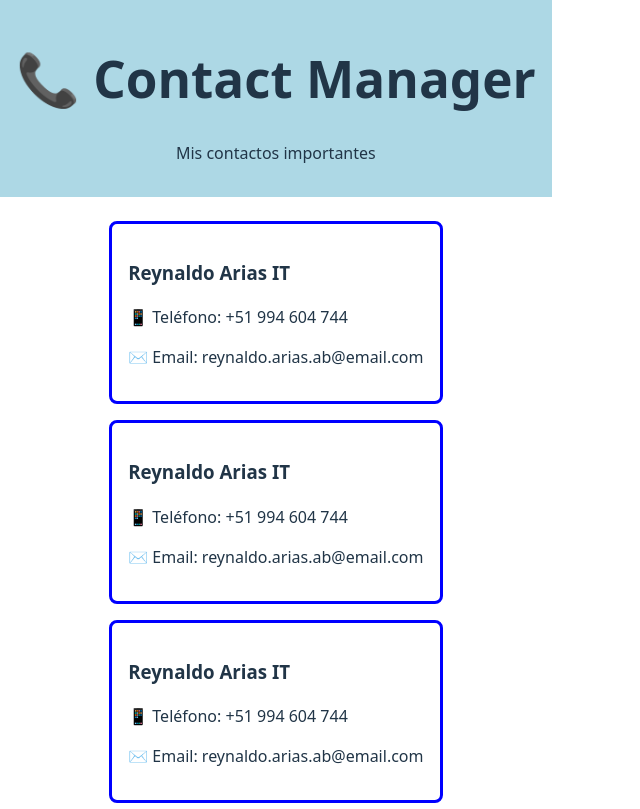
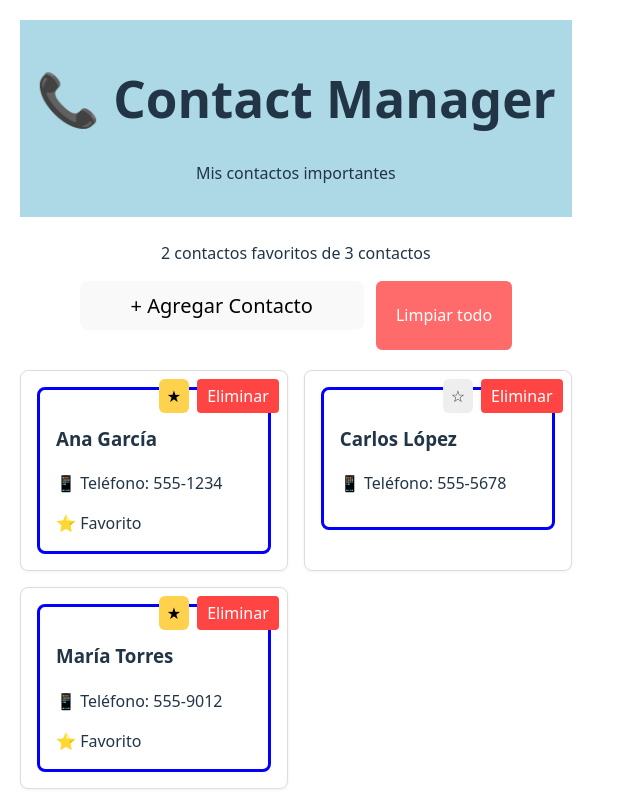
Before and after one commit to ReynaldoAB/contact-manager, a React app: page / in a window 1280 px wide. Shown: the whole page, without its empty margins (0-640 px from the left). Built offline with nearby package versions, Linux system fonts and the light colour scheme; the HTML template or start-up script is replaced by a standard one.

Commit message:
Subiendo mi Lab03

```diff
--- a/src/App.jsx
+++ b/src/App.jsx
@@ -1,19 +1,116 @@
-import Header from './components/Header'
-import ContactCard from './components/ContactCard'
+// src/App.jsx
+
+import { useState } from 'react'
+
+import Header from './components/Header';
+import ContactList from './components/ContactList';
 
 export default function App() {
+
+  const [contacts, setContacts] = useState([
+
+      { id: 1, name: "Ana García", phone: "555-1234", isFavorite: true },
+      { id: 2, name: "Carlos López", phone: "555-5678", isFavorite: false },
+      { id: 3, name: "María Torres", phone: "555-9012", isFavorite: true }
+
+  ]);
+
+  function handleAddContact() {
+    const newContact = {
+      id: Date.now(), //ID único temporal basado en la marca de tiempo
+      name: 'Contacto' + (contacts.length + 1),
+      phone: '+51 900 000 000',
+      isFavorite: false
+    };
+    //setContacts(...contacts, newContact);
+    setContacts(prevContacts => [...prevContacts, newContact]);
+  };
+
+  // Conteos
+  const totalContacts = contacts.length;
+  const favoriteCount = contacts.filter(c => c.isFavorite).length;
+  const favoritesLabel = favoriteCount >= 2 ? 'contactos favoritos' : 'contacto favorito';
+  const totalContactsLabel = totalContacts >= 2 ? 'contactos' : 'contacto'
+//Agrega un console.log dentro del componente (fuera de funciones) para ver cuántas veces se ejecuta al hacer cli
+console.log('App render - contacts length:', contacts.length)
+
+ function handleDeleteContact(contactId) {
+  const updatedContacts = contacts.filter(function(contact) {
+    return contact.id !== contactId;
+  });
+
+  setContacts(updatedContacts);
+}
+
+  // Nuevo: alternar favorito
+  function handleToggleFavorite(contactId) {
+    setContacts(prevContacts =>
+      prevContacts.map(c => c.id === contactId ? { ...c, isFavorite: !c.isFavorite } : c)
+    );
+  }
+
+
+  // Nuevo: limpiar todos los contactos con confirmación
+  function handleClearContacts() {
+    if (!contacts.length) return;
+    if (!window.confirm('¿Eliminar todos los contactos?')) return;
+    setContacts([]);
+  }
+
   return (
-    <div>
-      <Header />
-      <main style={{ display: 'flex',
-                     flexDirection: 'column',
-                     alignItems: 'center',
-                     gap: '16px'
-                   }}>
-        <ContactCard />
-        <ContactCard />
-        <ContactCard />
-      </main>
-    </div>
-  )
+    <>
+      <div style={{ padding: '20px', maxWidth: '800px', margin: '0 auto' }}>
+        <Header />
+
+        <p style={{textAlign: 'center'}}>{`${favoriteCount} ${favoritesLabel} de ${totalContacts} ${totalContactsLabel}`}</p>
+
+        <div style={{ display: 'flex', justifyContent: 'center', marginBottom: '20px' }}>
+
+
+          <button
+            onClick={handleAddContact}
+            style={{
+              button: 'center',
+              display: 'flex',
+              justifyContent: 'center',
+              alignItems: 'center',
+              backgroundColor: 'lead',
+              marginBottom: '20px',
+              padding: '10px 50px',
+              fontSize: '20px',
+            }}
+          >
+            + Agregar Contacto
+          </button>
+            {/* Nuevo: botón Limpiar todo */}
+            <button
+                onClick={handleClearContacts}
+                disabled={contacts.length === 0}
+                style={{
+                  marginLeft: 12,
+                  backgroundColor: '#ff6b6b',
+                  color: '#fff',
+                  border: 'none',
+                  padding: '10px 20px',
+                  borderRadius: 6,
+                  cursor: contacts.length === 0 ? 'not-allowed' : 'pointer',
+                  opacity: contacts.length === 0 ? 0.6 : 1
+                }}
+              >
+              Limpiar todo
+            </button>
+
+        </div>
+
+        {/* Pasa la prop onDeleteContact al ContactList */}
+        <ContactList
+            contacts={contacts}
+            onDeleteContact={handleDeleteContact}
+            onToggleFavorite={handleToggleFavorite}
+
+        />
+
+      </div>
+    </>
+  );
 }
--- a/src/components/ContactCard.jsx
+++ b/src/components/ContactCard.jsx
@@ -1,4 +1,11 @@
-export default function ContactCard() {
+// src/components/ContactCard.jsx
+
+import React from "react";
+
+export default function ContactCard(props) {
+
+  console.log('ContactCard render:', name);
+
   return (
     <div style={{ border: '3px solid #0000ff',
                   padding: '16px',
@@ -6,9 +13,11 @@ export default function ContactCard() {
                   maxWidth: '300px',
                   borderCollapse: 'collapse'
                 }}>
-      <h3>Reynaldo Arias IT</h3>
-      <p>📱 Teléfono: +51 994 604 744</p>
-      <p>✉️ Email: reynaldo.arias.ab@email.com</p>
+      {props.name &&  <h3>{props.name}</h3>}
+      {props.phone && <p>📱 Teléfono: {props.phone}</p>}
+      {props.email && <p>✉️ Email: {props.email}</p>}
+      {/*<p style={{ margin: 0 }}> {props.isFavorite ? (<h3>⭐</h3>): (<h3></h3>)}</p>*/}
+      {props.isFavorite && <p style={{ margin: 0 }}>⭐ Favorito</p>}
     </div>
   );
 }
--- /dev/null
+++ b/src/components/ContactList.jsx
@@ -0,0 +1,76 @@
+// src/components/ContactList.jsx
+import React from 'react';
+import ContactCard from './ContactCard';
+
+export default function ContactList({ contacts = [], onDeleteContact, onToggleFavorite }) {
+
+  if (!contacts.length) return <p>No hay contactos</p>;
+
+  return (
+    <div style={{ display: 'grid', gridTemplateColumns: 'repeat(auto-fill, minmax(260px, 1fr))', gap: 16 }}>
+      {contacts.map((contact) => (
+        <div
+          key={contact.id}
+          style={{
+            border: '1px solid #ddd',
+            padding: 16,
+            borderRadius: 8,
+            position: 'relative',
+            boxShadow: '0 1px 3px rgba(0,0,0,0.06)',
+            backgroundColor: '#fff'
+          }}
+        >
+            <ContactCard
+              name={contact.name}
+              phone={contact.phone}
+              isFavorite={contact.isFavorite ? '★ Favorito' : ''}
+            />
+
+            <div style={{ position: 'absolute', top: 8, right: 8, display: 'flex', gap: 8 }}>
+
+              <button
+                onClick={() => onToggleFavorite && onToggleFavorite(contact.id)}
+                aria-label={contact.isFavorite ? `Quitar favorito ${contact.name}` : `Marcar favorito ${contact.name}`}
+                title={contact.isFavorite ? 'Quitar favorito' : 'Marcar favorito'}
+                style={{
+                  background: contact.isFavorite ? '#ffd24d' : '#eee',
+                  color: contact.isFavorite ? '#000' : '#333',
+                  border: 'none',
+                  padding: '6px 8px',
+                  borderRadius: 6,
+                  cursor: 'pointer'
+                }}
+              >
+              {contact.isFavorite ? '★' : '☆'}
+            </button>
+
+
+
+              <button
+                //onClick={function() { onDeleteContact(contact.id); }}
+                onClick={() => {
+                  if (!onDeleteContact) return;
+                  if (window.confirm(`¿Eliminar a ${contact.name}?`)) {
+                    onDeleteContact(contact.id);
+                  }
+                }}
+
+                style={{
+                  backgroundColor: '#ff4444',
+                  color: 'white',
+                  border: 'none',
+                  padding: '5px 10px',
+                  borderRadius: '4px',
+                  cursor: 'pointer'
+                }}
+              >
+                Eliminar
+              </button>
+
+            </div>
+
+        </div>
+      ))}
+    </div>
+  );
+}
--- a/src/components/Header.jsx
+++ b/src/components/Header.jsx
@@ -1,3 +1,5 @@
+// src/components/Header.jsx
+
 export default function Header() {
   return (
     <header style={{ textAlign: 'center', marginBottom: '24px', backgroundColor: '#ADD8E5', padding: '16px' }}>
```
Also changed, not shown: src/components/card-contact.jsx (added, +70 -0 lines), 1 other file (tests, documents, lock files or other folders).
